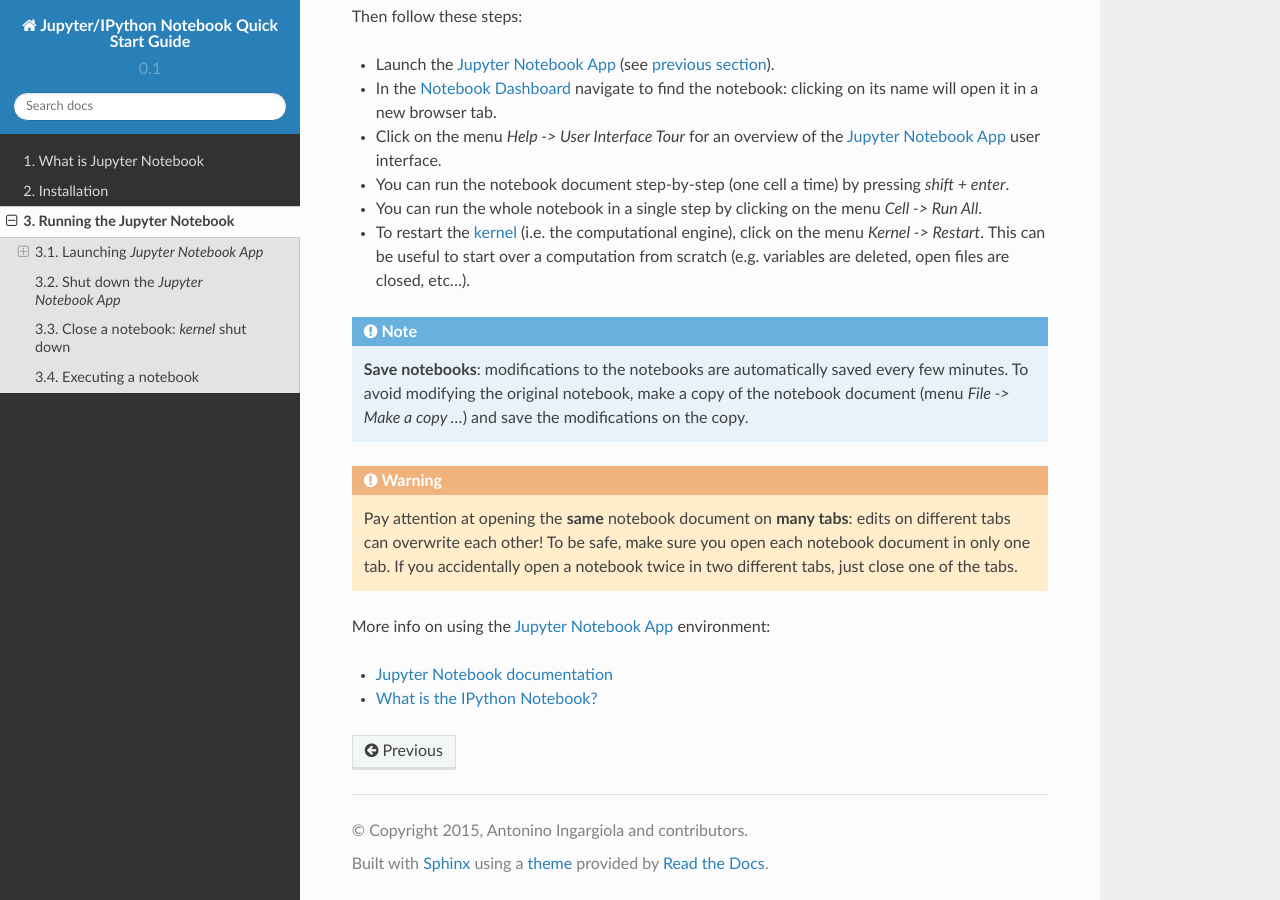
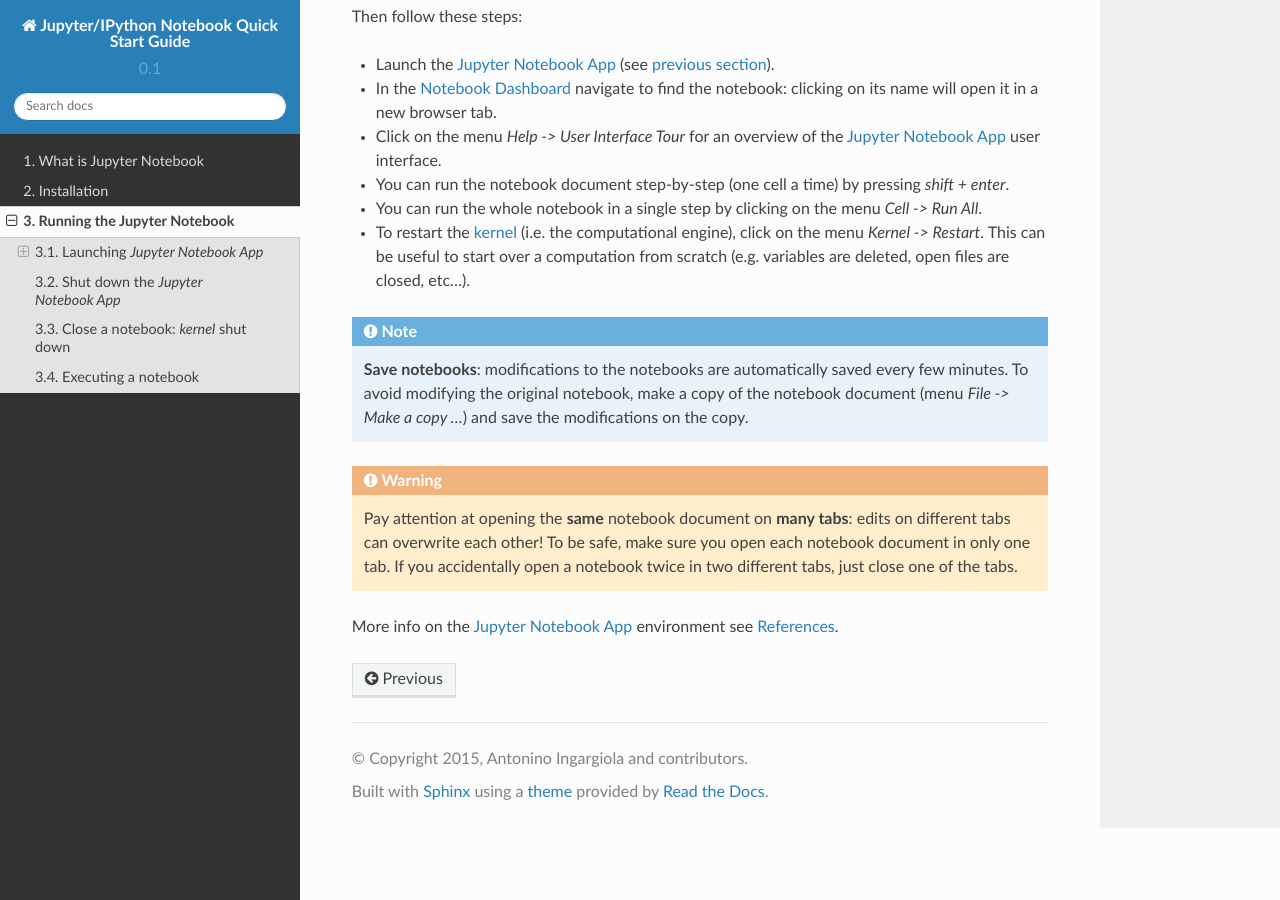
Before and after one commit to tritemio/jupyter_notebook_beginner_guide, a Sphinx documentation site: the page built from docs/execute.rst, in a window 1280 px wide and 900 px high, scrolled down 1845 px. Built offline with Sphinx 7.4.7 and the Read the Docs theme 2.0.0, drawn with Linux system fonts in a browser that asks for light colours.

Commit message:
Deduplicate references

```diff
--- a/docs/execute.rst
+++ b/docs/execute.rst
@@ -137,8 +137,4 @@
     If you accidentally open a notebook twice in two different tabs, just
     close one of the tabs.
 
-More info on using the :ref:`notebook_app` environment:
-
-- `Jupyter Notebook documentation <http://ipython.org/notebook.html>`_
-
-- `What is the IPython Notebook? <http://nbviewer.ipython.org/github/jupyter/strata-sv-2015-tutorial/blob/master/00%20-%20Introduction.ipynb>`__
+More info on the :ref:`notebook_app` environment see :ref:`references`.
```
